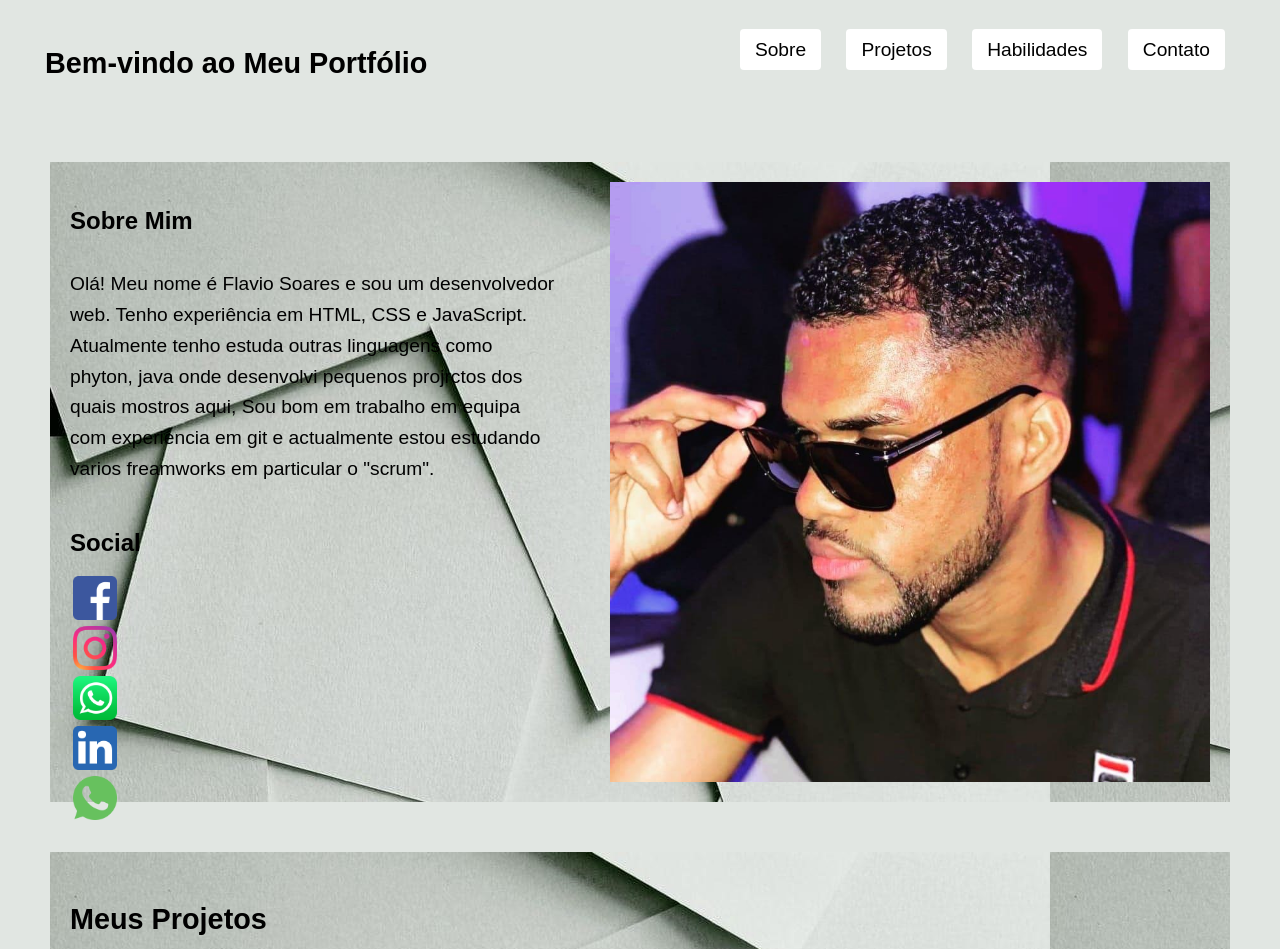
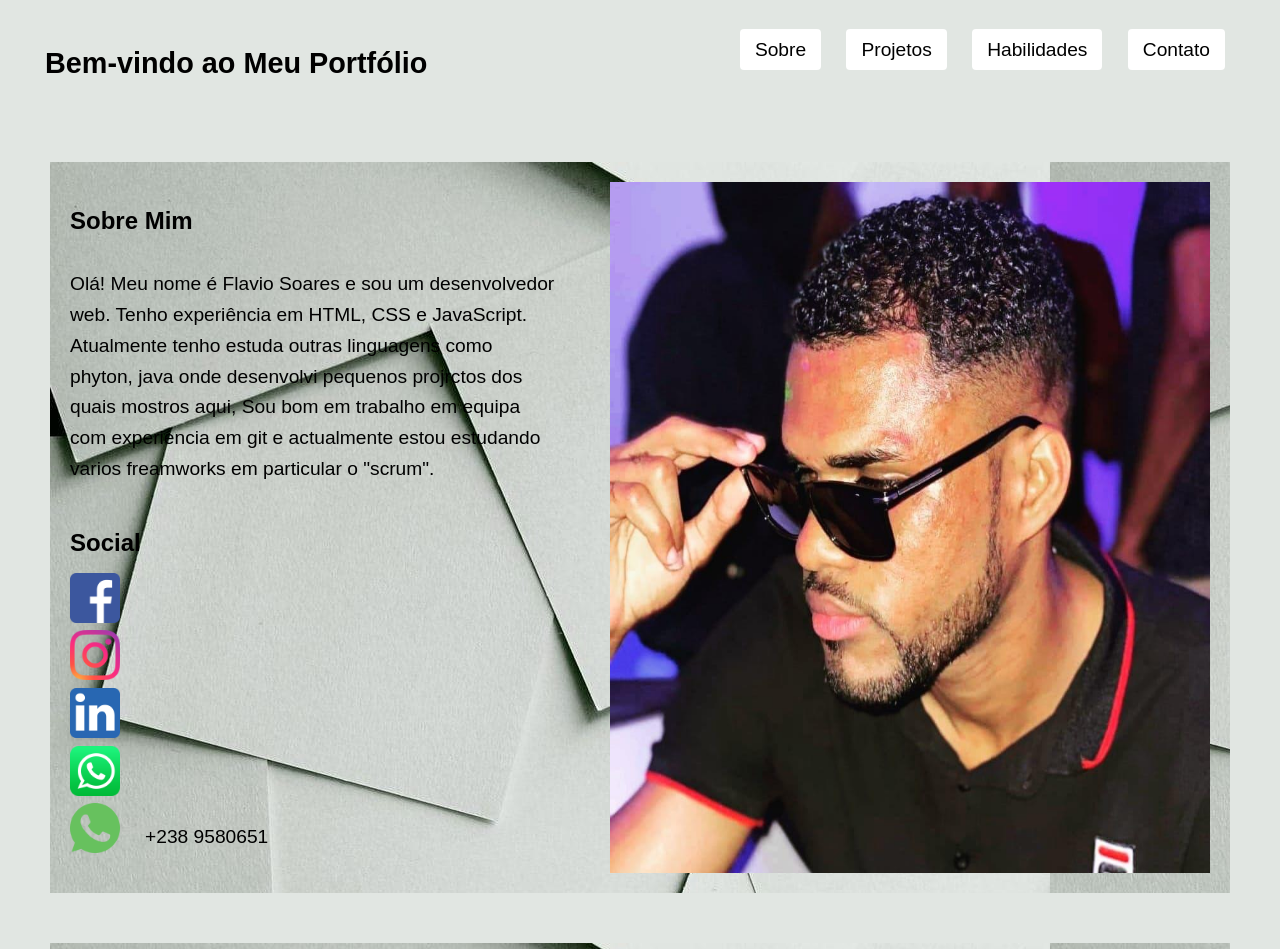
Before and after one commit to NerdMaluk/FinalProjectWebDev, a plain HTML site: page index.html in a window 1280 px wide. Shown: the top 949 px of the page. Drawn offline with Linux system fonts and the light colour scheme.

Commit message:
finaltouch

```diff
--- a/index.html
+++ b/index.html
@@ -30,17 +30,27 @@
                 </p>
                 <div id="social">
                     <h1>Social</h1>
-                    <!-- <a target="_blank" href="https://www.facebook.com/FlavioJesusSoares">
+                     <a target="_blank" href="https://www.facebook.com/FlavioJesusSoares">
                         <img src="./Imagens/fbook.png">
-                       </a> -->
-                    <img src="./Imagens/fbook.png" alt="">
-                    <img src="./Imagens/insta.png" alt="">
-                    <img src="./Imagens/wzap.png" alt="">
-                    <img src="./Imagens/linkdink.png" alt="">
-                    <img src="./Imagens/phone.png" alt="">
+                    </a>
+                    <a target="_blank" href="https://www.instagram.com/flavio_nerd/">
+                        <img src="./Imagens/insta.png">
+                    </a>
+                    <a target="_blank" href="https://www.linkedin.com/">
+                        <img src="./Imagens/linkdink.png">
+                    </a>
+                    <a target="_blank" href="https://web.whatsapp.com/">
+                        <img src="./Imagens/wzap.png">
+                    </a>
+
+                    <span>
+                        <img src="./Imagens/phone.png" alt="">
+                        <p>+238 9580651</p>
+                    </span>
+
                 </div>
             </div>
-            <img id="perfil" src="imagens/meuperfil.JPG" alt="Meu perfil">
+            <img id="perfil" src="imagens/meuperfil.JPG" alt="Meu perfil" width="600px">
         </section>
 
         <section id="projetos">
--- a/style.css
+++ b/style.css
@@ -38,20 +38,34 @@ header ul li a:hover{
     flex-direction: column;
     margin-right: 50px;
 }
-#sobre img{
-    height: 600px;
+#social img{
+   width: 50px;
+}
+
+#social span img{
+    height: 50px;
 }
 
 #sobre div p{
     font-size: larger;
 }
+
 #social{
-    width: 50px;
-    height: 50px;
+    display: flex;
+    width: 100%;
+
 }
-#social img{
-    margin: 3px;
+#social span p{
+    margin-left: 25px;
+
+
 }
+#social span{
+    display: flex;
+    flex-direction: row;
+
+}
+
 
 nav{
 
@@ -163,8 +177,7 @@ footer {
     background-image: url(./Imagens/backgraund.jpg);
     color: black;
     text-align: center;
-    padding: 1rem 0;
-
+    padding: 20px;
     margin-bottom: 50px;
 }
 .galeria{
```
